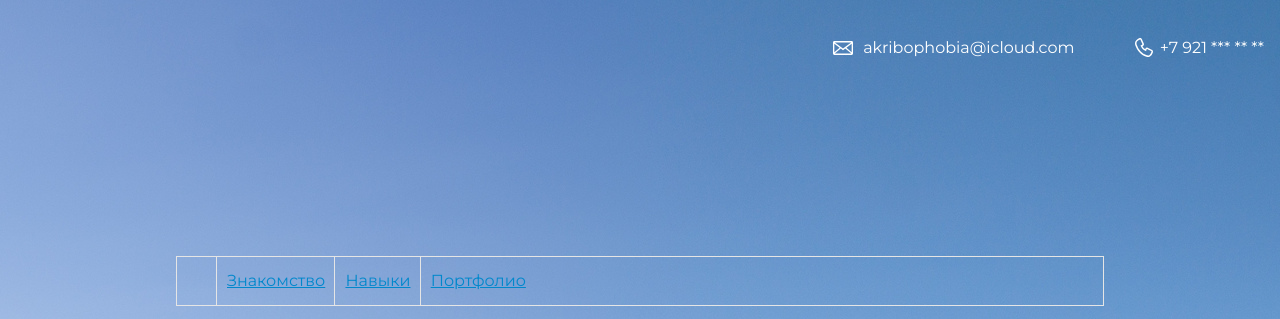
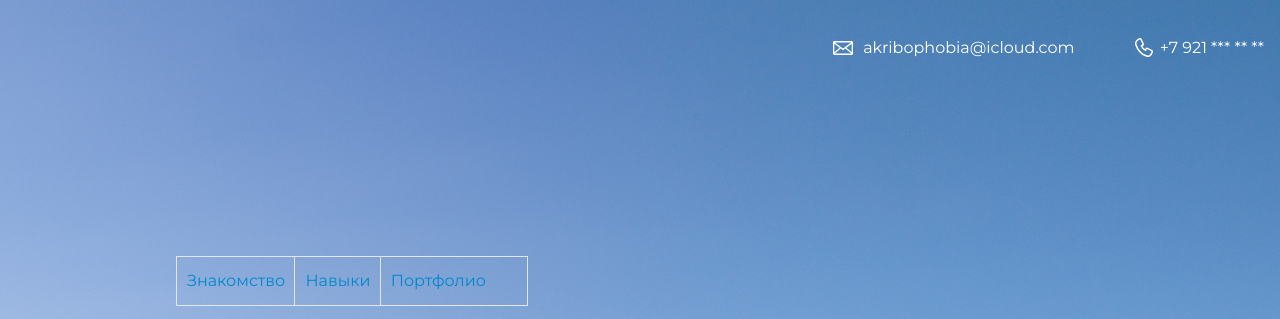
Before and after one commit to encl1ess/my-site, a plain HTML site: page index.html in a window 1280 px wide. Shown: the top 319 px of the page. Drawn offline with nearby package versions, Linux system fonts and the light colour scheme.

Commit message:
some main-menu changes

```diff
--- a/style.css
+++ b/style.css
@@ -12,10 +12,13 @@ body {
 }
 
 .main-menu {
-  margin-top: absolute;
-  padding: absolute;
+  margin-top: 0;
+  padding: 0;
   list-style: none;
   border: 1px solid #e5e5e5;
+  width: 350px;
+  color: white;
+
 }
 
 .main-menu > li {
@@ -30,6 +33,7 @@ body {
   padding: 8px 10px;
   color: #0088cc;
   border-left: 1px solid #e5e5e5;
+  text-decoration: none;
 }
 
 .main-menu a:hover {
```
Also changed, not shown: index.html (line endings or trailing spaces).
